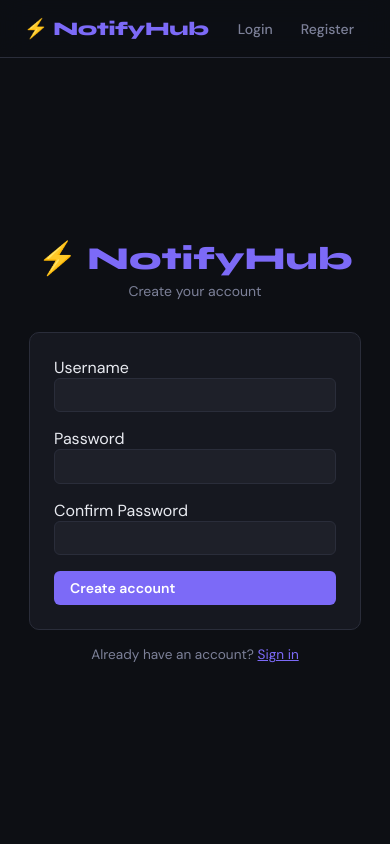
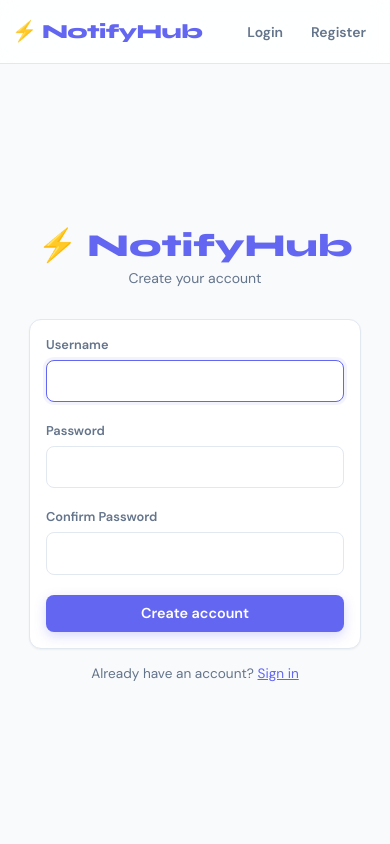
Before and after one commit to Basha2120/notification-activity-system, a Django app: page /accounts/register/ in a window 390 px wide. Run offline with Django 4.2, Linux system fonts and the light colour scheme.

Commit message:
style: modern light theme and mobile polish

```diff
--- a/templates/accounts/login.html
+++ b/templates/accounts/login.html
@@ -1,7 +1,7 @@
 {% extends "base.html" %}
 {% block title %}Login — NotifyHub{% endblock %}
 {% block content %}
-<div style="display:flex;align-items:center;justify-content:center;min-height:calc(100vh - 58px)">
+<div style="display:flex;align-items:center;justify-content:center;min-height:calc(100vh - 64px)">
   <div style="width:100%;max-width:380px;padding:1.5rem">
     <div style="text-align:center;margin-bottom:2rem">
       <div style="font-family:var(--font-display);font-size:2rem;font-weight:800;color:var(--accent)">⚡ NotifyHub</div>
--- a/templates/accounts/register.html
+++ b/templates/accounts/register.html
@@ -1,7 +1,7 @@
 {% extends "base.html" %}
 {% block title %}Register — NotifyHub{% endblock %}
 {% block content %}
-<div style="display:flex;align-items:center;justify-content:center;min-height:calc(100vh - 58px)">
+<div style="display:flex;align-items:center;justify-content:center;min-height:calc(100vh - 64px)">
   <div style="width:100%;max-width:380px;padding:1.5rem">
     <div style="text-align:center;margin-bottom:2rem">
       <div style="font-family:var(--font-display);font-size:2rem;font-weight:800;color:var(--accent)">⚡ NotifyHub</div>
--- a/templates/base.html
+++ b/templates/base.html
@@ -10,20 +10,24 @@
     *, *::before, *::after { box-sizing: border-box; margin: 0; padding: 0; }
 
     :root {
-      --bg: #0d0f14;
-      --surface: #161820;
-      --surface2: #1e2029;
-      --border: #2a2d3a;
-      --text: #e8eaf0;
-      --muted: #7c8098;
-      --accent: #7c6af7;
-      --accent-glow: rgba(124,106,247,0.18);
-      --green: #3ecf8e;
+      /* Modern Light Theme */
+      --bg: #f8fafc;
+      --surface: #ffffff;
+      --surface2: #f1f5f9;
+      --border: #e2e8f0;
+      --text: #0f172a;
+      --muted: #64748b;
+      --accent: #6366f1;
+      --accent-glow: rgba(99, 102, 241, 0.08);
+      --green: #10b981;
       --amber: #f59e0b;
       --red: #ef4444;
-      --radius: 10px;
+      --radius: 12px;
       --font-body: 'DM Sans', sans-serif;
       --font-display: 'Syne', sans-serif;
+      --shadow-sm: 0 1px 2px 0 rgb(0 0 0 / 0.05);
+      --shadow: 0 4px 6px -1px rgb(0 0 0 / 0.1), 0 2px 4px -2px rgb(0 0 0 / 0.1);
+      --shadow-lg: 0 10px 15px -3px rgb(0 0 0 / 0.1), 0 4px 6px -4px rgb(0 0 0 / 0.1);
     }
 
     body {
@@ -31,97 +35,136 @@
       background: var(--bg);
       color: var(--text);
       min-height: 100vh;
+      -webkit-font-smoothing: antialiased;
     }
 
     /* ── NAV ── */
     nav {
       position: sticky; top: 0; z-index: 100;
-      background: rgba(13,15,20,0.85);
+      background: rgba(255, 255, 255, 0.84);
       backdrop-filter: blur(12px);
       border-bottom: 1px solid var(--border);
-      padding: 0 1.5rem;
-      height: 58px;
+      padding: 0 1rem;
+      height: 64px;
       display: flex; align-items: center; justify-content: space-between;
     }
     .nav-brand {
       font-family: var(--font-display);
-      font-size: 1.2rem; font-weight: 800;
+      font-size: 1.25rem; font-weight: 800;
       color: var(--accent);
       text-decoration: none;
-      letter-spacing: -0.02em;
+      letter-spacing: -0.03em;
     }
     .nav-links { display: flex; align-items: center; gap: 0.25rem; }
     .nav-links a {
       color: var(--muted); text-decoration: none;
-      font-size: 0.875rem; font-weight: 500;
-      padding: 0.4rem 0.75rem; border-radius: 6px;
-      transition: color 0.15s, background 0.15s;
+      font-size: 0.875rem; font-weight: 600;
+      padding: 0.5rem 0.75rem; border-radius: 8px;
+      transition: all 0.2s;
     }
-    .nav-links a:hover { color: var(--text); background: var(--surface2); }
+    .nav-links a:hover { color: var(--accent); background: var(--surface2); }
 
-    /* ── BELL Dropdown ── */
+    /* ── BELL ── */
     .bell-wrap { position: relative; }
     .bell-btn {
       background: none; border: none; cursor: pointer;
-      color: var(--muted); padding: 0.4rem 0.6rem;
-      border-radius: 6px; font-size: 1.1rem;
+      color: var(--muted); padding: 0.5rem 0.7rem;
+      border-radius: 8px; font-size: 1.15rem;
       display: flex; align-items: center; gap: 0.4rem;
-      transition: color 0.15s, background 0.15s;
+      transition: all 0.2s;
     }
-    .bell-btn:hover { color: var(--text); background: var(--surface2); }
+    .bell-btn:hover { color: var(--accent); background: var(--surface2); }
     .bell-badge {
-      background: var(--accent);
-      color: #fff;
+      background: var(--red); color: #fff;
       font-size: 0.65rem; font-weight: 700;
-      border-radius: 999px; padding: 1px 5px;
+      border-radius: 999px; padding: 2px 5px;
       min-width: 18px; text-align: center;
-      line-height: 16px;
+      line-height: 1; border: 2px solid var(--surface);
+      margin-left: -12px; margin-top: -12px;
     }
     .bell-badge.hidden { display: none; }
 
     .notif-dropdown {
-      display: none; position: absolute; right: 0; top: calc(100% + 8px);
-      width: 320px; background: var(--surface);
+      display: none; position: absolute; right: 0; top: calc(100% + 12px);
+      width: 340px; background: var(--surface);
       border: 1px solid var(--border); border-radius: var(--radius);
-      box-shadow: 0 16px 48px rgba(0,0,0,0.5);
-      overflow: hidden;
+      box-shadow: var(--shadow-lg); overflow: hidden;
+      max-height: 480px; overflow-y: auto;
     }
     .notif-dropdown.open { display: block; }
     .notif-header {
-      padding: 0.75rem 1rem; border-bottom: 1px solid var(--border);
+      padding: 0.85rem 1.1rem; border-bottom: 1px solid var(--border);
       display: flex; justify-content: space-between; align-items: center;
-      font-size: 0.8rem; font-weight: 600;
+      background: var(--surface);
     }
-    .notif-header a { color: var(--accent); text-decoration: none; font-size: 0.75rem; }
+    .notif-header span { font-size: 0.875rem; font-weight: 700; color: var(--text); }
+    .notif-header a { color: var(--accent); text-decoration: none; font-size: 0.75rem; font-weight: 600; }
     .notif-item {
-      display: flex; padding: 0.75rem 1rem; border-bottom: 1px solid var(--border);
-      text-decoration: none; color: inherit; font-size: 0.85rem; transistion: background 0.1s;
+      display: flex; padding: 0.85rem 1.1rem; border-bottom: 1px solid var(--border);
+      text-decoration: none; color: inherit; font-size: 0.875rem; transition: background 0.15s;
     }
     .notif-item:hover { background: var(--surface2); }
-    .notif-item.unread { background: rgba(124,106,247,0.05); }
+    .notif-item.unread { background: var(--accent-glow); }
+
+    /* ── LAYOUT ── */
+    .container { max-width: 680px; margin: 0 auto; padding: 2rem 1rem; }
+    .page-header { display: flex; justify-content: space-between; align-items: center; margin-bottom: 1.75rem; }
+    .page-title { font-family: var(--font-display); font-size: 1.75rem; font-weight: 800; letter-spacing: -0.02em; }
+
+    /* ── CARDS ── */
+    .card {
+      background: var(--surface); border: 1px solid var(--border);
+      border-radius: var(--radius); box-shadow: var(--shadow-sm);
+      margin-bottom: 1rem; transition: transform 0.2s, box-shadow 0.2s;
+    }
+    .card:hover { box-shadow: var(--shadow); }
+
+    /* ── BUTTONS ── */
+    .btn {
+      display: inline-flex; align-items: center; justify-content: center; gap: 0.5rem;
+      padding: 0.6rem 1.1rem; border-radius: 8px;
+      font-family: var(--font-body); font-size: 0.9rem; font-weight: 600;
+      cursor: pointer; border: none; text-decoration: none;
+      transition: all 0.2s;
+    }
+    .btn-primary { background: var(--accent); color: #fff; box-shadow: 0 4px 12px rgba(99, 102, 241, 0.25); }
+    .btn-primary:hover { opacity: 0.9; transform: translateY(-1px); }
+    .btn-ghost { background: var(--surface2); color: var(--muted); }
+    .btn-ghost:hover { background: var(--border); color: var(--text); }
+    .btn-sm { padding: 0.4rem 0.8rem; font-size: 0.8rem; }
+
+    /* ── FORM ── */
+    .form-group { margin-bottom: 1.25rem; }
+    label { display: block; font-size: 0.8rem; font-weight: 600; color: var(--muted); margin-bottom: 0.4rem; }
+    input, textarea {
+      width: 100%; background: #fff; border: 1px solid var(--border);
+      border-radius: 8px; color: var(--text); padding: 0.65rem 0.85rem; outline: none;
+      transition: all 0.2s; font-family: inherit; font-size: 0.95rem;
+    }
+    input:focus, textarea:focus { border-color: var(--accent); box-shadow: 0 0 0 3px var(--accent-glow); }
 
     /* ── TOAST ── */
-    #toast-container { position: fixed; bottom: 1.5rem; right: 1.5rem; display: flex; flex-direction: column; gap: 0.5rem; z-index: 999; }
+    #toast-container { position: fixed; bottom: 1.5rem; right: 1.5rem; display: flex; flex-direction: column; gap: 0.75rem; z-index: 999; }
     .toast {
-      background: var(--surface2); border: 1px solid var(--border); border-left: 3px solid var(--accent);
-      border-radius: var(--radius); padding: 0.75rem 1rem; min-width: 240px; font-size: 0.85rem;
-      box-shadow: 0 8px 24px rgba(0,0,0,0.4); animation: slideIn 0.2s ease;
+      background: var(--surface); border: 1px solid var(--border); border-radius: var(--radius);
+      padding: 1rem 1.25rem; min-width: 280px; font-size: 0.9rem;
+      box-shadow: var(--shadow-lg); animation: slideIn 0.3s cubic-bezier(0.16, 1, 0.3, 1);
+      display: flex; flex-direction: column; gap: 0.25rem;
     }
-    @keyframes slideIn { from { transform: translateX(20px); opacity: 0; } to { transform: translateX(0); opacity: 1; } }
+    @keyframes slideIn { from { transform: translateX(100%); opacity: 0; } to { transform: translateX(0); opacity: 1; } }
 
-    /* ── OTHER UI ── */
-    .container { max-width: 720px; margin: 0 auto; padding: 2rem 1.5rem; }
-    .card { background: var(--surface); border: 1px solid var(--border); border-radius: var(--radius); overflow: hidden; }
-    .btn { display: inline-flex; align-items: center; gap: 0.4rem; padding: 0.5rem 1rem; border-radius: 6px; font-family: var(--font-body); font-size: 0.875rem; font-weight: 600; cursor: pointer; border: none; text-decoration: none; }
-    .btn-primary { background: var(--accent); color: #fff; }
-    .btn-ghost { background: transparent; color: var(--muted); border: 1px solid var(--border); }
-    .btn-ghost:hover { color: var(--text); border-color: var(--muted); }
-    .btn-sm { padding: 0.3rem 0.65rem; font-size: 0.8rem; }
-    .form-group { margin-bottom: 1rem; }
-    input, textarea { width: 100%; background: var(--surface2); border: 1px solid var(--border); border-radius: 6px; color: var(--text); padding: 0.55rem 0.75rem; outline: none; }
-    .page-header { display: flex; justify-content: space-between; align-items: center; margin-bottom: 1.5rem; }
-    .page-title { font-family: var(--font-display); font-size: 1.5rem; font-weight: 800; }
-    .alert { padding: 0.75rem 1rem; border-radius: 6px; font-size: 0.875rem; margin-bottom: 1rem; }
+    /* ── MOBILE RESPONSIVE ── */
+    @media (max-width: 640px) {
+      nav { padding: 0 0.75rem; }
+      .nav-links a span { display: none; } /* Hide Hello, username on small screens */
+      .page-title { font-size: 1.4rem; }
+      .container { padding: 1.5rem 0.75rem; }
+      .notif-dropdown { width: calc(100vw - 2rem); right: -0.5rem; }
+      .card { padding: 1rem !important; }
+    }
+
+    .alert { padding: 0.75rem 1.1rem; border-radius: 8px; font-size: 0.875rem; margin-bottom: 1.25rem; font-weight: 500; }
+    .alert-info { background: #e0f2fe; color: #0369a1; border: 1px solid #bae6fd; }
   </style>
 </head>
 <body>
@@ -143,16 +186,21 @@
             <span>Notifications</span>
             <a href="/notifications/">See all</a>
           </div>
-          {% for n in latest_notifications %}
-            <a href="/notifications/" class="notif-item {% if not n.is_read %}unread{% endif %}">
-              {{ n.verb }}
-            </a>
-          {% empty %}
-            <div style="padding:1rem; text-align:center; color:var(--muted); font-size:0.85rem">No notifications yet.</div>
-          {% endfor %}
+          <div id="dropdownNotifList">
+            {% for n in latest_notifications %}
+              <a href="/notifications/" class="notif-item {% if not n.is_read %}unread{% endif %}">
+                <div style="flex:1">
+                  <div style="font-weight:500">{{ n.verb }}</div>
+                  <div style="font-size:0.75rem; color:var(--muted); margin-top:2px">{{ n.created_at|timesince }} ago</div>
+                </div>
+              </a>
+            {% empty %}
+              <div style="padding:1.5rem; text-align:center; color:var(--muted); font-size:0.875rem">No notifications yet.</div>
+            {% endfor %}
+          </div>
           {% if latest_notifications %}
-            <div style="padding:0.6rem; border-top:1px solid var(--border)">
-              <button class="btn btn-ghost btn-sm" style="width:100%" onclick="markAllRead()">Mark all as read</button>
+            <div style="padding:0.75rem 1rem; border-top:1px solid var(--border); background: var(--surface2)">
+              <button class="btn btn-ghost btn-sm" style="width:100%; background: #fff" onclick="markAllRead()">Mark all as read</button>
             </div>
           {% endif %}
         </div>
@@ -189,15 +237,21 @@ async function markAllRead() {
   await fetch('/api/notifications/read-all/', { method: 'POST', headers: { 'X-CSRFToken': CSRF } });
   refreshBadge();
   document.getElementById('notifDropdown').classList.remove('open');
+  // Optional: visually mark items as read
+  document.querySelectorAll('.notif-item.unread').forEach(el => el.classList.remove('unread'));
 }
 
 function showToast(title, body) {
   const c = document.getElementById('toast-container');
   const t = document.createElement('div');
   t.className = 'toast';
-  t.innerHTML = `<div style="font-weight:600; color:var(--accent); font-size:0.8rem">${title}</div>${body}`;
+  t.innerHTML = `<div style="font-weight:700; color:var(--accent); font-size:0.8rem; text-transform:uppercase; letter-spacing:0.05em">${title}</div><div style="font-weight:500">${body}</div>`;
   c.appendChild(t);
-  setTimeout(() => t.remove(), 5000);
+  setTimeout(() => {
+    t.style.opacity = '0';
+    t.style.transform = 'translateX(20px)';
+    setTimeout(() => t.remove(), 300);
+  }, 5000);
 }
 
 {% if user.is_authenticated %}
@@ -207,8 +261,10 @@ function showToast(title, body) {
   ws.onmessage = (e) => {
     const data = JSON.parse(e.data);
     if (data.type === 'notification') {
-      showToast('New notification', data.notification.verb);
+      showToast('Notification', data.notification.verb);
       refreshBadge();
+      // Prepend to dropdown if open/visible?
+      // For now, refreshBadge is core.
     }
   };
   ws.onclose = () => setTimeout(connectWS, 5000);
@@ -216,9 +272,13 @@ function showToast(title, body) {
 {% endif %}
 
 document.addEventListener('click', e => {
-  if (!document.getElementById('bellWrap')?.contains(e.target))
-    document.getElementById('notifDropdown')?.classList.remove('open');
+  const bellWrap = document.getElementById('bellWrap');
+  const notifDropdown = document.getElementById('notifDropdown');
+  if (bellWrap && !bellWrap.contains(e.target)) {
+    notifDropdown.classList.remove('open');
+  }
 });
 </script>
+{% block extra_js %}{% endblock %}
 </body>
 </html>
--- a/templates/notifications/notification_list.html
+++ b/templates/notifications/notification_list.html
@@ -4,6 +4,7 @@
 <div class="container">
   <div class="page-header">
     <h1 class="page-title">Notifications</h1>
+    <button class="btn btn-ghost btn-sm" onclick="markAllRead()" style="background:var(--surface)">Mark all as read</button>
   </div>
 
   <div class="card">
```
Also changed, not shown: seed.py (added, +17 -0 lines).
